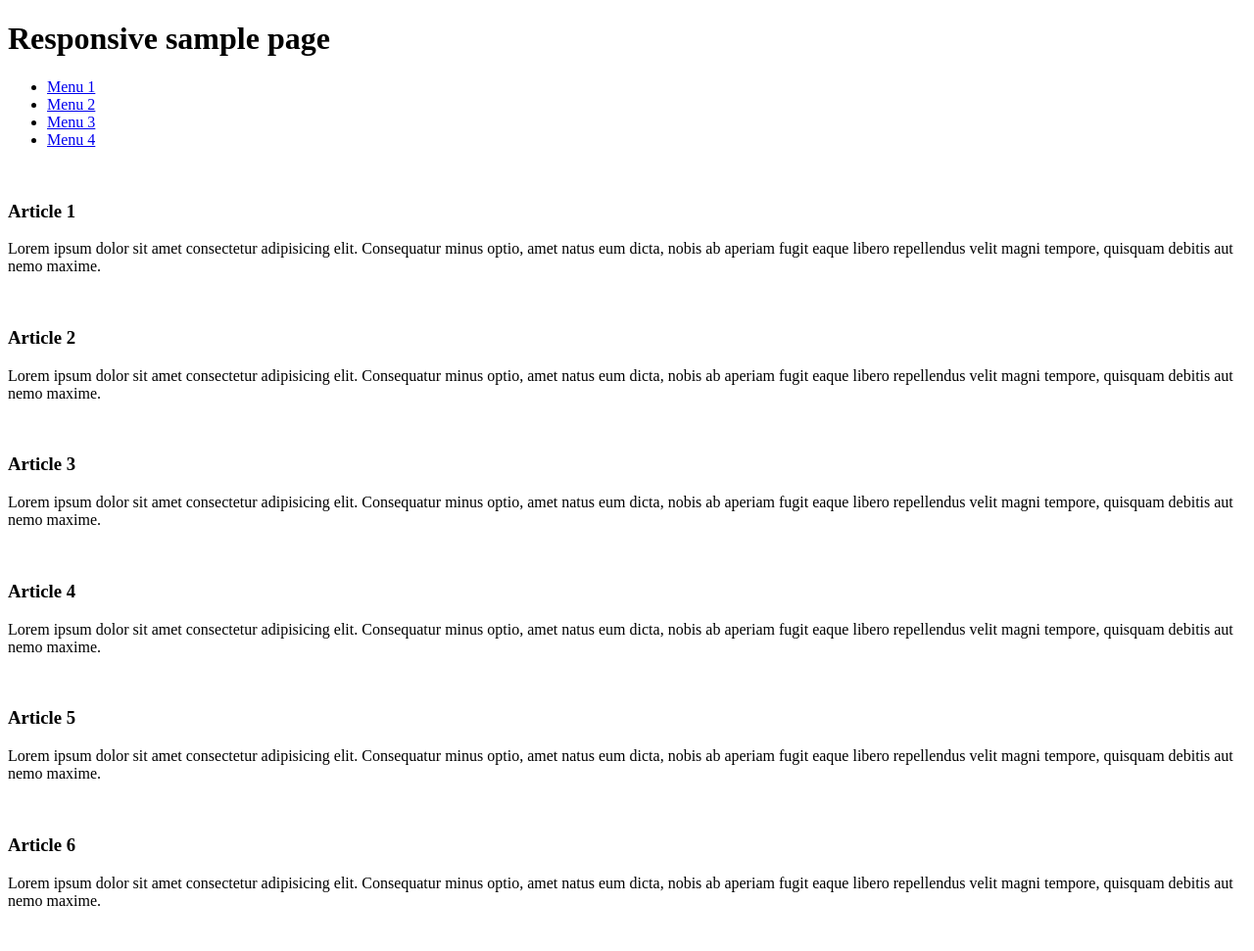
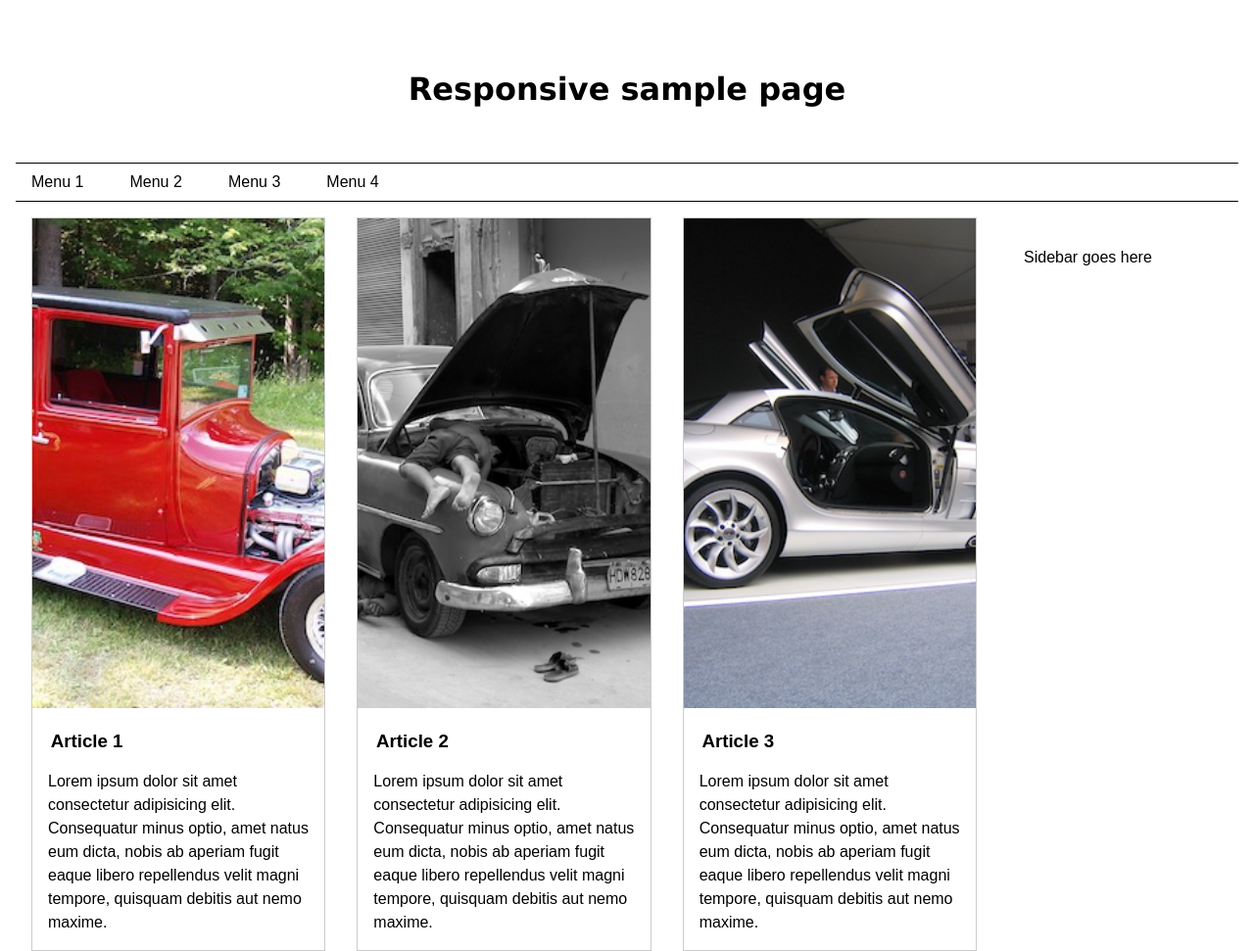
Before and after one commit to n3sian00/Responsiivinen, a plain HTML site: page index.html in a window 1280 px wide. Shown: the top 971 px of the page at 98% size. Drawn offline with Linux system fonts and the light colour scheme.

Commit message:
Sivusto valmis

```diff
--- a/index.html
+++ b/index.html
@@ -23,84 +23,84 @@
       <section id="main">
         <article>
           <div>
-            <img src="./images/car1.jpg" alt="" />
+            <img src="kuvat/car1.jpg" alt="" />
             <h3>Article 1</h3>
             <p>Lorem ipsum dolor sit amet consectetur adipisicing elit. Consequatur minus optio, amet natus eum dicta, nobis ab aperiam fugit eaque libero repellendus velit magni tempore, quisquam debitis aut nemo maxime.</p>
           </div>
         </article>
         <article>
           <div>
-            <img src="./images/car2.jpg" alt="" />
+            <img src="kuvat/car2.jpg" alt="" />
             <h3>Article 2</h3>
             <p>Lorem ipsum dolor sit amet consectetur adipisicing elit. Consequatur minus optio, amet natus eum dicta, nobis ab aperiam fugit eaque libero repellendus velit magni tempore, quisquam debitis aut nemo maxime.</p>
           </div>
         </article>
         <article>
           <div>
-            <img src="./images/car3.jpg" alt="" />
+            <img src="kuvat/car3.jpg" alt="" />
             <h3>Article 3</h3>
             <p>Lorem ipsum dolor sit amet consectetur adipisicing elit. Consequatur minus optio, amet natus eum dicta, nobis ab aperiam fugit eaque libero repellendus velit magni tempore, quisquam debitis aut nemo maxime.</p>
           </div>
         </article>
         <article>
           <div>
-            <img src="./images/car4.jpg" alt="" />
+            <img src="kuvat/car4.jpg" alt="" />
             <h3>Article 4</h3>
             <p>Lorem ipsum dolor sit amet consectetur adipisicing elit. Consequatur minus optio, amet natus eum dicta, nobis ab aperiam fugit eaque libero repellendus velit magni tempore, quisquam debitis aut nemo maxime.</p>
           </div>
         </article>
         <article>
           <div>
-            <img src="./images/car5.jpg" alt="" />
+            <img src="kuvat/car5.jpg" alt="" />
             <h3>Article 5</h3>
             <p>Lorem ipsum dolor sit amet consectetur adipisicing elit. Consequatur minus optio, amet natus eum dicta, nobis ab aperiam fugit eaque libero repellendus velit magni tempore, quisquam debitis aut nemo maxime.</p>
           </div>
         </article>
         <article>
           <div>
-            <img src="./images/car6.jpg" alt="" />
+            <img src="kuvat/car6.jpg" alt="" />
             <h3>Article 6</h3>
             <p>Lorem ipsum dolor sit amet consectetur adipisicing elit. Consequatur minus optio, amet natus eum dicta, nobis ab aperiam fugit eaque libero repellendus velit magni tempore, quisquam debitis aut nemo maxime.</p>
           </div>
         </article>
         <article>
           <div>
-            <img src="./images/car7.jpg" alt="" />
+            <img src="kuvat/car7.jpg" alt="" />
             <h3>Article 7</h3>
             <p>Lorem ipsum dolor sit amet consectetur adipisicing elit. Consequatur minus optio, amet natus eum dicta, nobis ab aperiam fugit eaque libero repellendus velit magni tempore, quisquam debitis aut nemo maxime.</p>
           </div>
         </article>
         <article>
           <div>
-            <img src="./images/car8.jpg" alt="" />
+            <img src="kuvat/car8.jpg" alt="" />
             <h3>Article 8</h3>
             <p>Lorem ipsum dolor sit amet consectetur adipisicing elit. Consequatur minus optio, amet natus eum dicta, nobis ab aperiam fugit eaque libero repellendus velit magni tempore, quisquam debitis aut nemo maxime.</p>
           </div>
         </article>
         <article>
           <div>
-            <img src="./images/car9.jpg" alt="" />
+            <img src="kuvat/car9.jpg" alt="" />
             <h3>Article 9</h3>
             <p>Lorem ipsum dolor sit amet consectetur adipisicing elit. Consequatur minus optio, amet natus eum dicta, nobis ab aperiam fugit eaque libero repellendus velit magni tempore, quisquam debitis aut nemo maxime.</p>
           </div>
         </article>
         <article>
           <div>
-            <img src="./images/car10.jpg" alt="" />
+            <img src="kuvat/car10.jpg" alt="" />
             <h3>Article 10</h3>
             <p>Lorem ipsum dolor sit amet consectetur adipisicing elit. Consequatur minus optio, amet natus eum dicta, nobis ab aperiam fugit eaque libero repellendus velit magni tempore, quisquam debitis aut nemo maxime.</p>
           </div>
         </article>
         <article>
           <div>
-            <img src="./images/car11.jpg" alt="" />
+            <img src="kuvat/car11.jpg" alt="" />
             <h3>Article 11</h3>
             <p>Lorem ipsum dolor sit amet consectetur adipisicing elit. Consequatur minus optio, amet natus eum dicta, nobis ab aperiam fugit eaque libero repellendus velit magni tempore, quisquam debitis aut nemo maxime.</p>
           </div>
         </article>
         <article>
           <div>
-            <img src="./images/car12.jpg" alt="" />
+            <img src="kuvat/car12.jpg" alt="" />
             <h3>Article 12</h3>
             <p>Lorem ipsum dolor sit amet consectetur adipisicing elit. Consequatur minus optio, amet natus eum dicta, nobis ab aperiam fugit eaque libero repellendus velit magni tempore, quisquam debitis aut nemo maxime.</p>
           </div>
--- a/tyyli/style.css
+++ b/tyyli/style.css
@@ -7,5 +7,153 @@
     --accent-color: #6d0509;
     --general-padding: 2em;
     --general-margin: 1em;
+}
+
+* {
+    margin: 0;
+    padding: 0;
+    color: var(--dark-foreground-color);
+    font-family: Arial, Helvetica, sans-serif;
+}
+
+*,*::before,*::after {
+    box-sizing: border-box;
+}
+
+a {
+    text-decoration: none;
 
 }
+
+a:hover {
+    color: var(--accent-color);
+    font-weight: bold;
+}
+
+div#container {
+    display: flex;
+    flex-direction: column;
+    margin: var(--general-margin);
+}
+
+div#content {
+    display: inherit;
+
+}
+
+div#content section {
+    display: inherit;
+    flex-direction: row;
+    width: 80vw;
+    display: inherit;
+    flex-direction: row;
+    flex-wrap: wrap;
+}
+
+div#content aside {
+    width: 20vw;
+}
+
+article {
+    flex: 33.33%;
+}
+
+article div {
+    margin: var(--general-margin);
+    border: 1px solid var(--grey-foreground-color);
+}
+
+article h3 {
+    margin: var(--general-margin);
+}
+
+article p {
+    margin: var(--general-margin);
+    line-height: 1.5;
+}
+
+article div img {
+    height: 500px;
+    width: 100%;
+    object-fit: cover;
+    object-position: center;
+}
+
+header {
+    display: inherit;
+    justify-content: center;
+    align-items: center;
+    height: 150px;
+}
+
+header h1 {
+    font-family: Verdana, Geneva, Tahoma, sans-serif;
+
+}
+
+nav {
+    display: inherit;
+    align-items: center;
+    border-top: 1px solid var(--dark-foreground-color);
+    border-bottom: 1px solid var(--dark-foreground-color);
+    height: 40px;
+}
+
+nav ul {
+    padding-left: calc(var(--general-padding) /2);
+}
+
+nav li {
+    display: inline-block;
+    width: 5em;
+    margin-right: var(--general-margin);
+}
+
+aside {
+    padding: var(--general-padding);
+    padding-top: calc(var(--general-padding)* 1.5);
+}
+
+footer {
+    background-color: var(--dark-background-color);
+    display: inherit;
+    justify-content: center;
+    align-items: center;
+    height: 150px;
+}
+
+footer p {
+    color: var(--light-foreground-color);
+}
+
+@media only screen and (max-width: 1200px) {
+    div#content {
+        flex-direction: column;
+    }
+
+    div#content section {
+        width: 100vw;
+        flex-direction: row;
+    }
+
+    div#content aside {
+        width: 100vw;
+        padding-top: var(--general-padding);
+        padding-left: calc(var(--general-padding));
+    }
+
+    article {
+        flex: 50%;
+    }
+
+    article div img {
+        height: 350px;
+    }
+
+}
+
+@media only screen and (max-width: 992px) {
+    div#content section {
+        flex-direction: column;
+    }
+}
```
